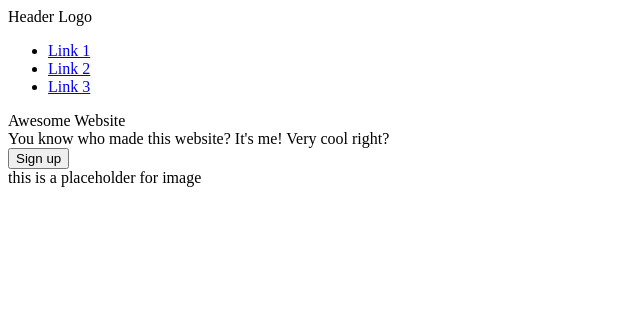
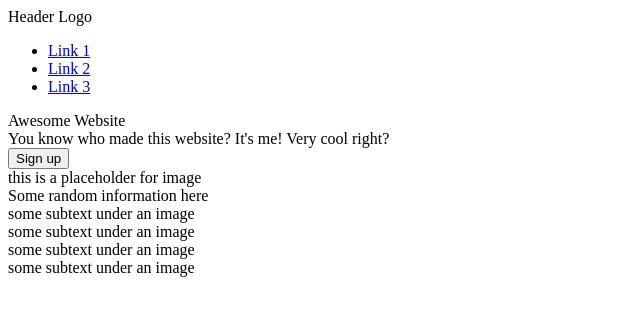
Before and after one commit to yosuanicolaus/odin-landing-page, a plain HTML site: page index.html in a window 1280 px wide. Shown: the whole page, without its empty margins (0-640 px from the left). Drawn offline with Linux system fonts and the light colour scheme.

Commit message:
add html content also lots of div here...

```diff
--- a/index.html
+++ b/index.html
@@ -7,11 +7,12 @@
     <title>Odin Landing Page</title>
 </head>
 <body>
+
     <div class="header">
         <div class="top">
             <div class="top-left">Header Logo</div>
             <div class="top-right">
-                <ul>
+                <ul class="top-link">
                     <li><a href="#">Link 1</a></li>
                     <li><a href="#">Link 2</a></li>
                     <li><a href="#">Link 3</a></li>
@@ -31,10 +32,49 @@
         </div>
     </div>
 
+<!-- -------------------------------------------------------------------------- -->
 
-    <div class="content"></div>
-    <div class="quote"></div>
-    <div class="sign-up"></div>
-    <div class="footer"></div>
+    <div class="content">
+        <div class="content-title">
+            Some random information here
+        </div>
+        <div class="content-content">
+            <div class="content-block">
+                <div class="cb-1"></div>
+                <div class="cb-a">some subtext under an image</div>
+            </div>
+            <div class="content-block">
+                <div class="cb-1"></div>
+                <div class="cb-a">some subtext under an image</div>
+            </div>
+            <div class="content-block">
+                <div class="cb-1"></div>
+                <div class="cb-a">some subtext under an image</div>
+            </div>
+            <div class="content-block">
+                <div class="cb-1"></div>
+                <div class="cb-a">some subtext under an image</div>
+            </div>
+        </div>
+    </div>
+
+<!-- -------------------------------------------------------------------------- -->
+
+    <div class="quote">
+
+    </div>
+
+<!-- -------------------------------------------------------------------------- -->
+
+    <div class="sign-up">
+
+    </div>
+
+<!-- -------------------------------------------------------------------------- -->
+
+    <div class="footer">
+
+    </div>
+
 </body>
 </html>
```
